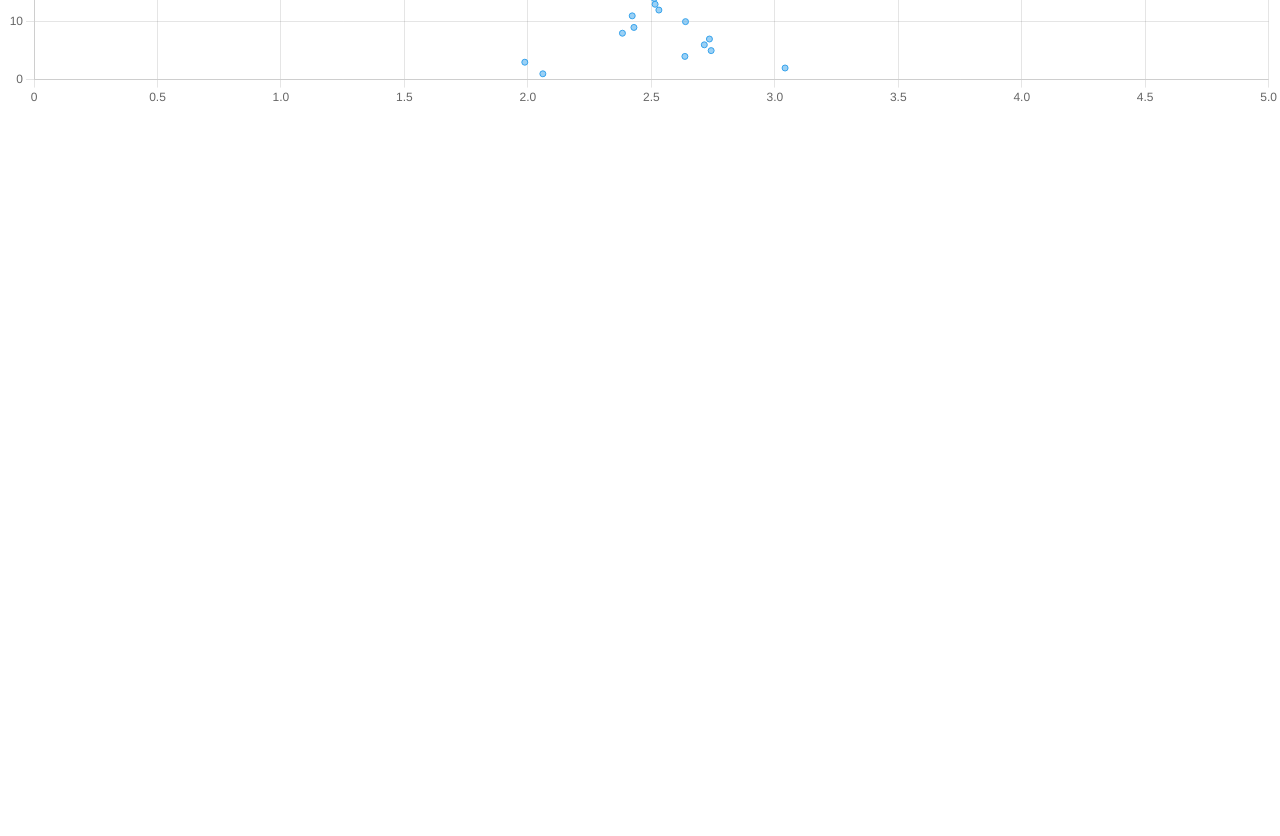
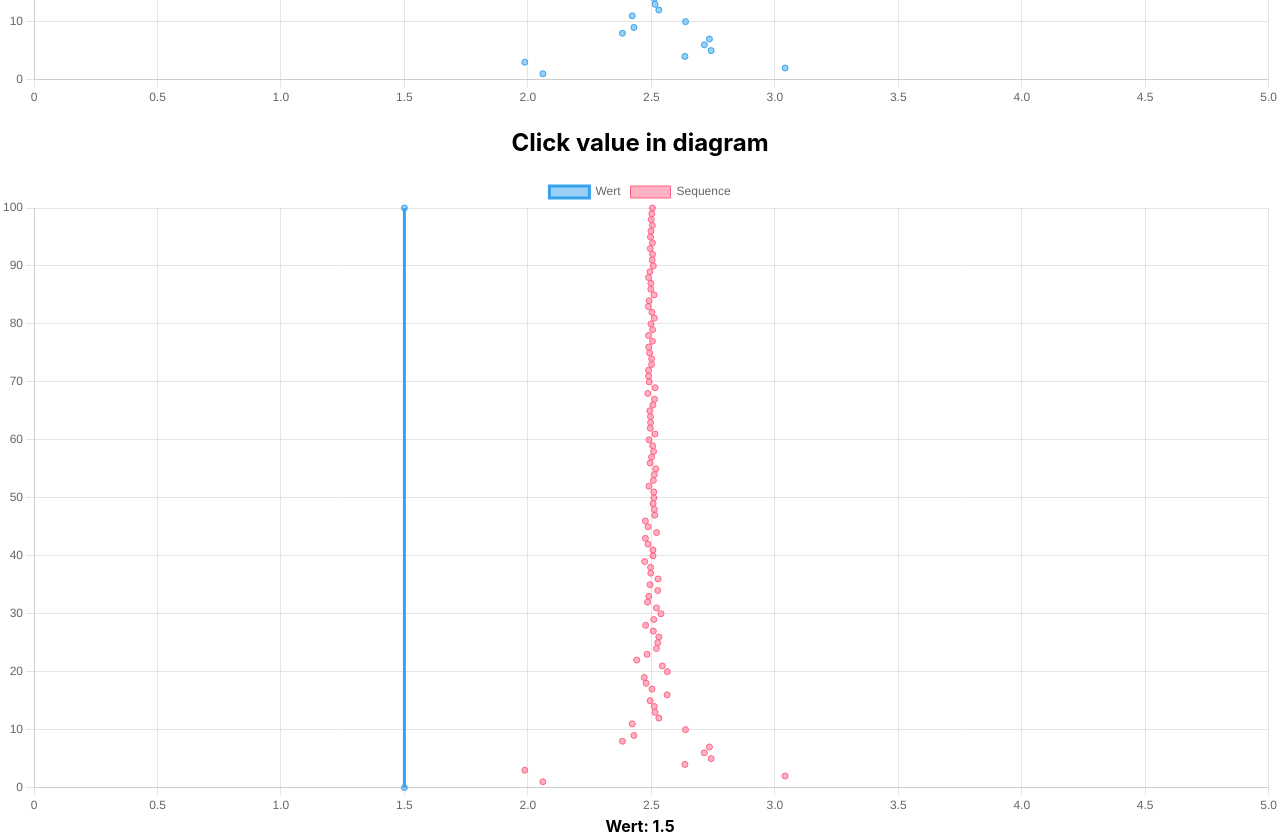
Before and after one commit to kulla/2023-10-22-examples-with-chartjs, a React (Create React App) app: page / in a window 1280 px wide. Shown: the part 820-1656 px from the top of the page. Before the commit the page ends 928 px from the top, so only its background shows below. Built offline with nearby package versions, Linux system fonts and the light colour scheme.

Commit message:
feat: Add diagram with a slider input

```diff
--- a/src/App.tsx
+++ b/src/App.tsx
@@ -1,6 +1,6 @@
-import { Scatter } from "react-chartjs-2";
+import { Scatter, Chart } from "react-chartjs-2";
 import {
-  Chart,
+  Chart as ChartJS,
   Legend,
   LineElement,
   LinearScale,
@@ -9,9 +9,18 @@ import {
   Colors,
   AnimationSpec,
 } from "chart.js";
+import { getRelativePosition } from "chart.js/helpers";
 import "./App.css";
+import { useState } from "react";
 
-Chart.register(LinearScale, PointElement, LineElement, Tooltip, Legend, Colors);
+ChartJS.register(
+  LinearScale,
+  PointElement,
+  LineElement,
+  Tooltip,
+  Legend,
+  Colors
+);
 
 function App() {
   const sequence = generateConvergingSequence({
@@ -99,7 +108,60 @@ function App() {
           },
         }}
       />
+      <SequenceDiagramWithLimit sequence={sequence} />
     </div>
+  );
+}
+
+function SequenceDiagramWithLimit({ sequence }: { sequence: number[] }) {
+  const [value, setValue] = useState<number | null>(1.5);
+
+  return (
+    <>
+      <h2>Click value in diagram</h2>
+      <Chart
+        type={"scatter"}
+        data={{
+          datasets: [
+            ...(value
+              ? [
+                  {
+                    label: `Wert`,
+                    type: "line" as const,
+                    data: [
+                      { x: value, y: 0 },
+                      { x: value, y: sequence.length },
+                    ],
+                  },
+                ]
+              : []),
+            {
+              label: "Sequence",
+              type: "scatter",
+              data: sequence.map((x, n) => ({ x, y: n + 1 })),
+            },
+          ],
+        }}
+        options={{
+          onClick(event, _, chart) {
+            // @ts-expect-error
+            const canvasPosition = getRelativePosition(event, chart);
+
+            // Substitute the appropriate scale IDs
+            const dataX = chart.scales.x.getValueForPixel(canvasPosition.x);
+
+            if (dataX) {
+              setValue(dataX);
+            }
+          },
+          scales: {
+            y: { beginAtZero: true },
+            x: { min: 0, max: 5 },
+          },
+        }}
+      />
+      <b>Wert: {value}</b>
+    </>
   );
 }
 
```
